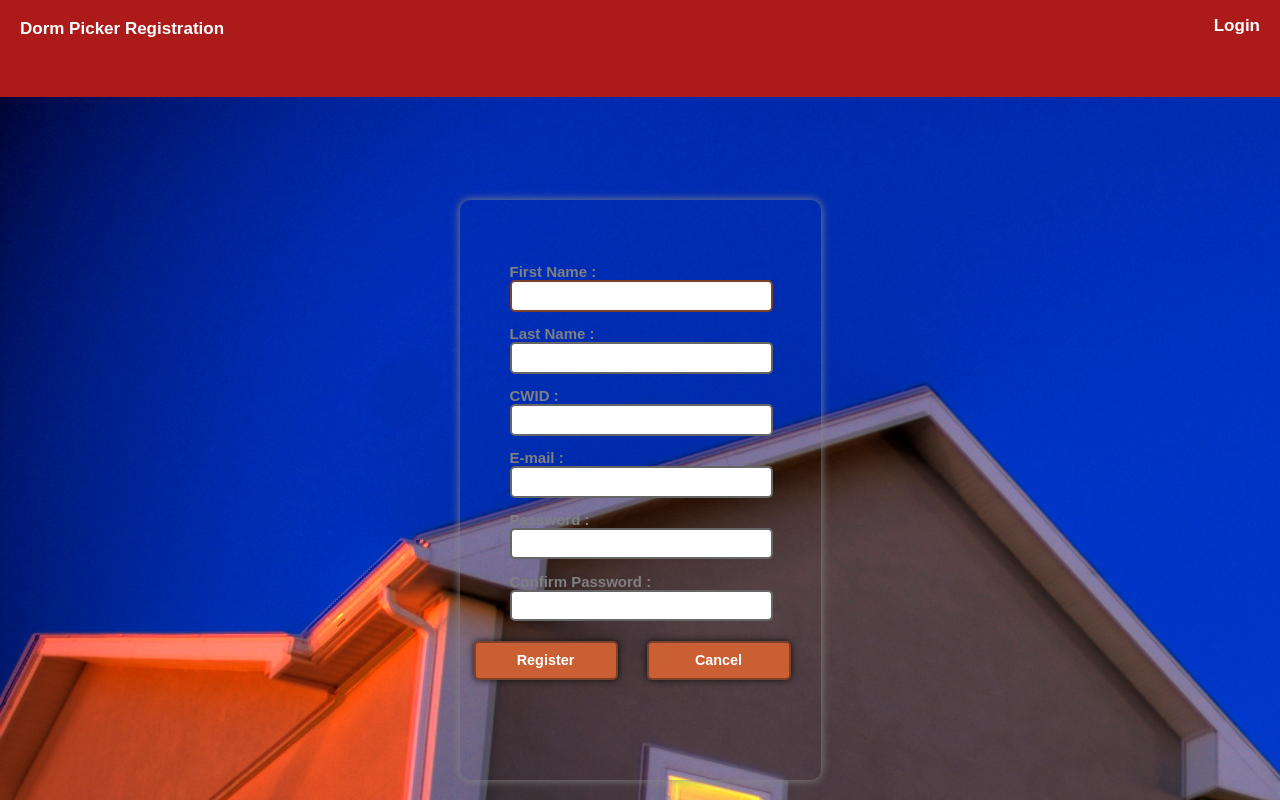
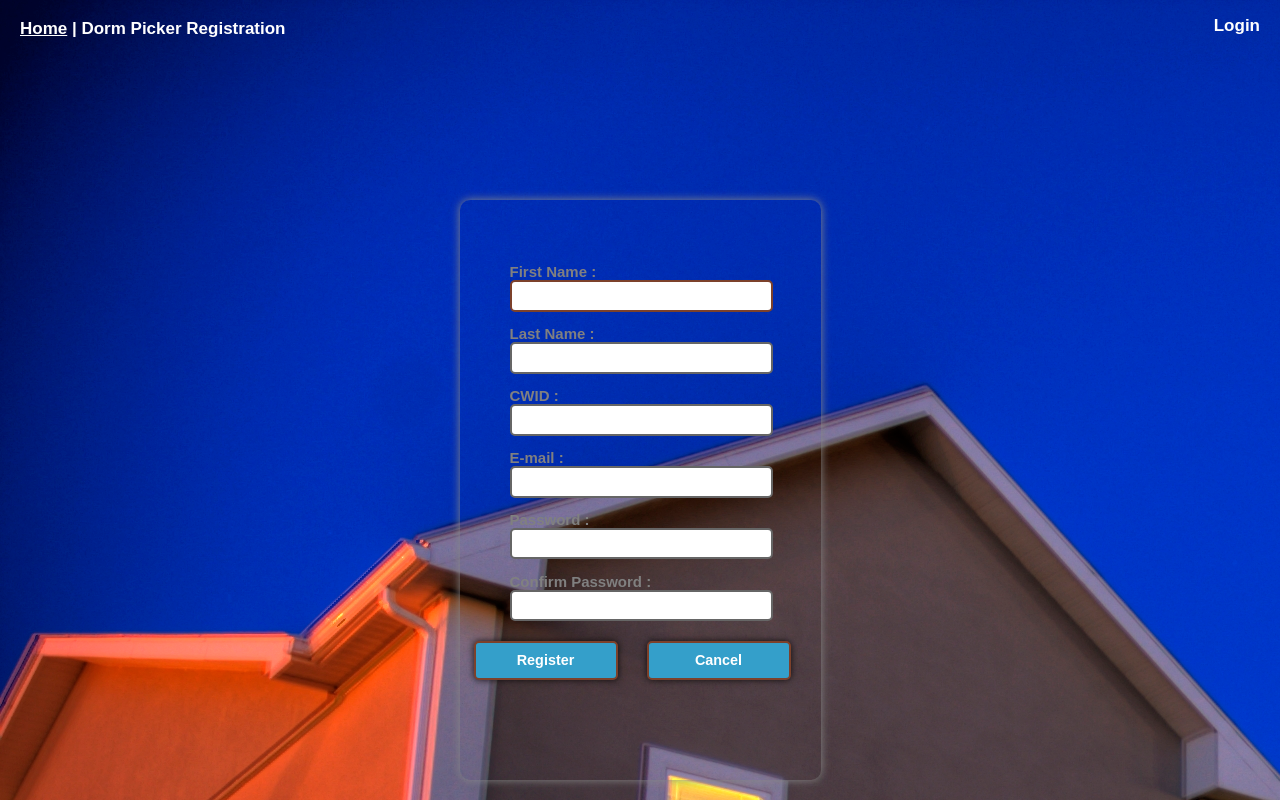
Before and after one commit to JosephRowell/SD3PHP, a PHP site: page /register.php in a window 1280 px wide. Run offline with PHP 8.4, Linux system fonts and the light colour scheme.

Commit message:
registration color fix
looks alot nicer now

```diff
--- a/index.php
+++ b/index.php
@@ -46,7 +46,7 @@
 
           <div class="masthead clearfix">
             <div class="inner">
-              <h3 class="masthead-brand">Marist</h3>
+              <h3 class="masthead-brand">Marist College</h3>
               <nav>
                 <ul class="nav masthead-nav">
                   <li class="active"><a href="#">Home</a></li>
--- a/register.php
+++ b/register.php
@@ -14,7 +14,7 @@
 
     <body>
         <header id="head" >
-        	<p>Dorm Picker Registration</p>
+        	<p><a href="index.php">Home</a> | Dorm Picker Registration</p>
         	<p><a href="index.php#login-overlay"><span id="register">Login</span></a></p>
         </header>
 
--- a/style.css
+++ b/style.css
@@ -48,7 +48,7 @@ table {
 
 /* Styling the Header */
 header#head {
-	background-color:#333333;
+
 	height: 50px;
 	width: 100%;
 }
@@ -59,7 +59,7 @@ header#head p {
 	color: #FFFFFF;
 	font-weight: bold;
 	padding: 20px;
-	background-color: #AC1B1A;
+	/* [disabled]background-color: #AC1B1A; */
 }
 
 header#head p #register {
@@ -193,15 +193,14 @@ input[type="submit"], input[type="button"] {
     -webkit-box-shadow: 0 0 .5em rgba(0, 0, 0, .8);
     box-shadow: 0 0 .5em rgba(0, 0, 0, .8);
     color: #fff;
-    background: #ca5f34;
+    background:#349fca;
     font-weight: bold;
     -webkit-appearance: none;
 }
 
 input[type="submit"]:hover, input[type="submit"]:active, input[type="button"]:hover, input[type="button"]:active {
-    cursor: pointer;
-    background: #fff;
-    color: #ef7d50;
+	cursor: pointer;
+	background-color: #AC1B1A;
 }
 
 input[type="button"]:active, input[type="button"]:active {
```
